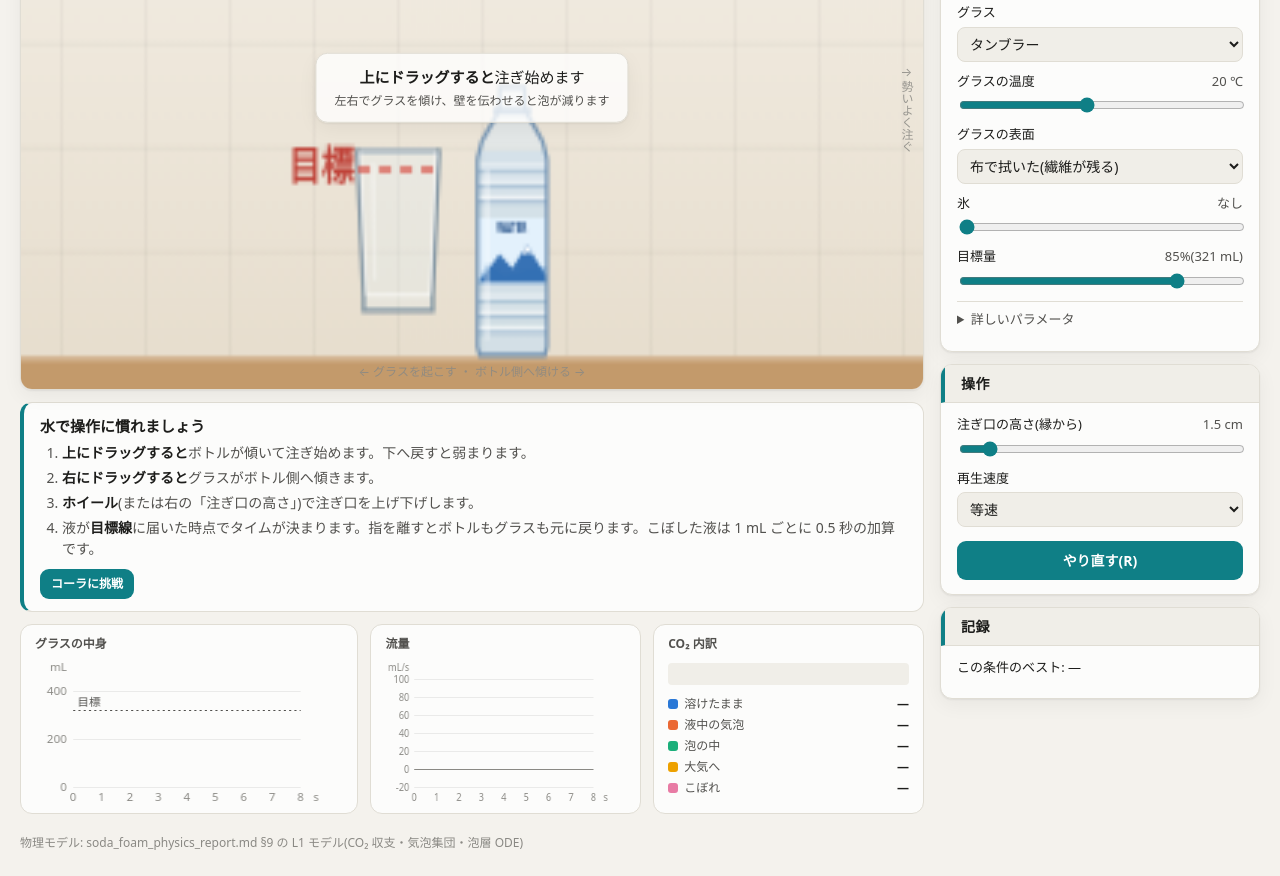
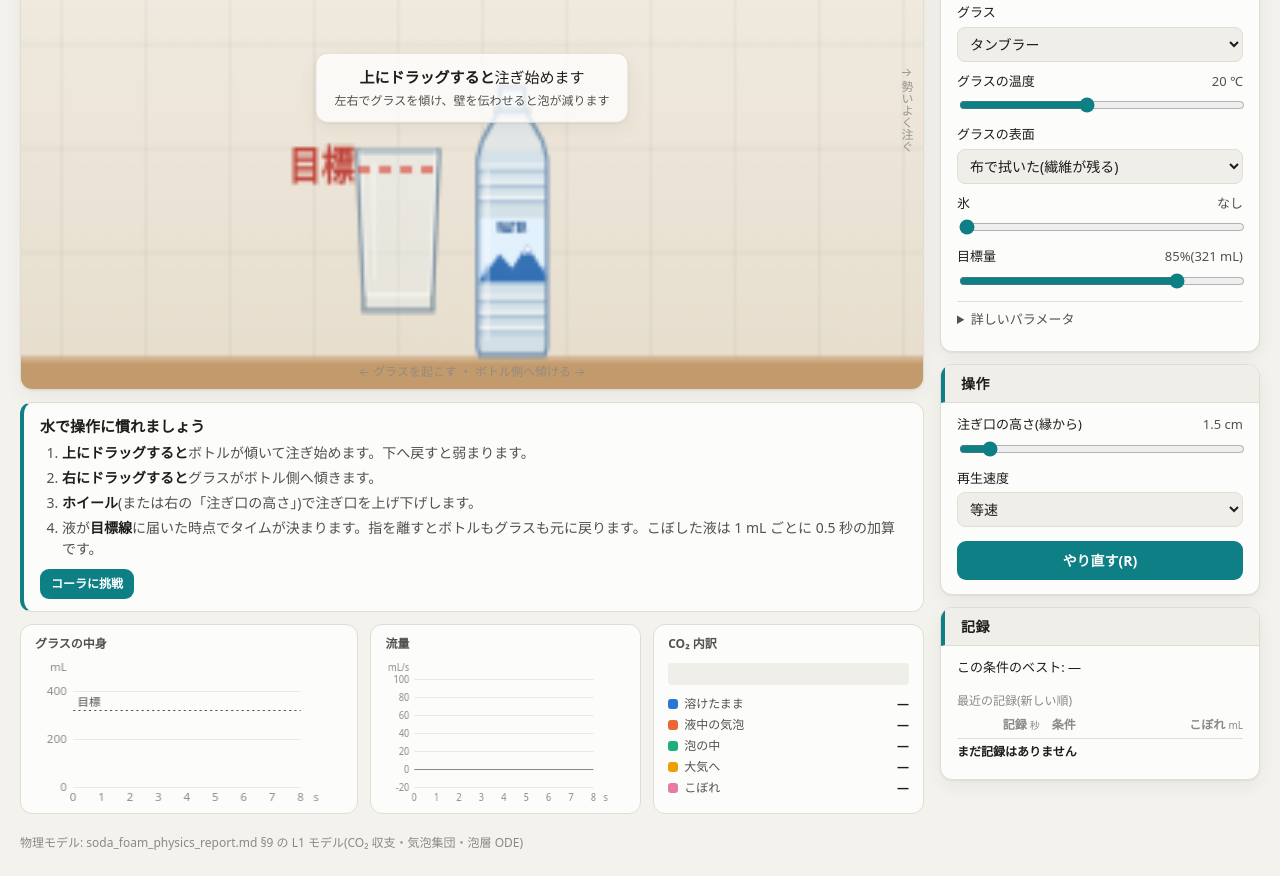
Before and after one commit to atsuhiron/soda-server, a website with bundled scripts: page index.html in a window 1280 px wide. Shown: the part 252-1128 px from the top of the page. Built offline with nearby package versions, Linux system fonts and the light colour scheme.

Commit message:
最近の記録を表にした
同じ形の文が続いて読み比べにくかったため、記録・条件・こぼれの 3 列の表にした。

- 単位(秒・mL)は列の見出しに付け、数字の列は右揃え・等幅数字にした
- 失敗した回は記録の欄を赤字の「失敗」にし、こぼれ量も表示する
- 記録がないときは「まだ記録はありません」と 1 行出す

Co-Authored-By: Claude Opus 5.5 <noreply@anthropic.com>

```diff
--- a/css/style.css
+++ b/css/style.css
@@ -672,16 +672,61 @@ input:focus-visible {
   font-size: 13px;
 }
 .recent {
-  margin: 0;
-  padding-left: 20px;
+  width: 100%;
+  border-collapse: collapse;
   font-size: 12px;
   color: var(--text-secondary);
-  display: grid;
-  gap: 2px;
   font-variant-numeric: tabular-nums;
 }
-.recent b {
+.recent caption {
+  text-align: left;
+  font-size: 12px;
+  color: var(--text-muted);
+  margin: 8px 0 2px;
+}
+.recent th {
+  font-weight: 600;
+  color: var(--text-muted);
+  text-align: left;
+  white-space: nowrap;
+  padding: 4px 6px;
+  border-bottom: 1px solid var(--border);
+}
+.recent th small {
+  font-size: 10px;
+  font-weight: 400;
+}
+.recent td {
+  padding: 4px 6px;
+  border-bottom: 1px solid var(--border);
+  vertical-align: top;
+}
+.recent tr:last-child td {
+  border-bottom: 0;
+}
+.recent th:first-child,
+.recent td:first-child {
+  padding-left: 0;
+}
+.recent th:last-child,
+.recent td:last-child {
+  padding-right: 0;
+}
+.recent .num {
+  text-align: right;
+  white-space: nowrap;
+}
+.recent td:first-child {
+  font-weight: 700;
   color: var(--text-primary);
+}
+.recent tr.failed td:first-child {
+  color: var(--danger);
+}
+.recent .empty {
+  text-align: left;
+  font-weight: 400;
+  color: var(--text-muted);
 }
 .foot {
   max-width: 1320px;
--- a/index.html
+++ b/index.html
@@ -197,7 +197,17 @@
           <h2 id="secRecords">記録</h2>
           <div class="panel-body">
             <p class="best-line" id="bestLine">この条件のベスト: —</p>
-            <ol class="recent" id="recent"></ol>
+            <table class="recent">
+              <caption>最近の記録(新しい順)</caption>
+              <thead>
+                <tr>
+                  <th scope="col" class="num">記録 <small>秒</small></th>
+                  <th scope="col">条件</th>
+                  <th scope="col" class="num">こぼれ <small>mL</small></th>
+                </tr>
+              </thead>
+              <tbody id="recent"></tbody>
+            </table>
           </div>
         </section>
       </aside>
--- a/js/main.js
+++ b/js/main.js
@@ -252,9 +252,15 @@
       ? `この条件のベスト: <b>${best.record.toFixed(2)} 秒</b>(こぼれ ${best.spill.toFixed(1)} mL)`
       : 'この条件のベスト: —';
     const recent = store.get(RECENT_KEY, []);
-    $('recent').innerHTML = recent
-      .map((r) => `<li><b>${r.ok ? `${r.record.toFixed(2)} 秒` : '失敗'}</b> ${r.label}${r.ok ? `(こぼれ ${r.spill.toFixed(1)} mL)` : ''}</li>`)
-      .join('');
+    $('recent').innerHTML = recent.length
+      ? recent
+          .map(
+            (r) =>
+              `<tr${r.ok ? '' : ' class="failed"'}><td class="num">${r.ok ? r.record.toFixed(2) : '失敗'}</td>` +
+              `<td>${r.label}</td><td class="num">${r.spill.toFixed(1)}</td></tr>`,
+          )
+          .join('')
+      : '<tr><td colspan="3" class="empty">まだ記録はありません</td></tr>';
   }
   showRecords();
 
```
Also changed, not shown: CHANGELOG.md.
